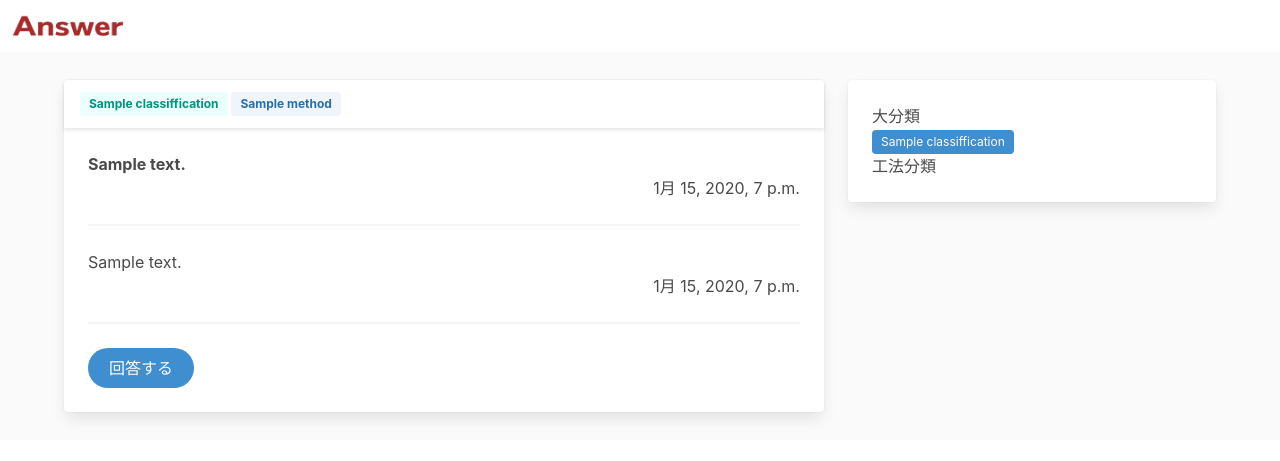
After one commit to tomioka-k/tajima_answer, a Django app: page /answer/ in a window 1280 px wide. The commit adds this page. Shown: the top 461 px of the page. Run offline with Django 3.2, Linux system fonts and the light colour scheme; tables that the repository leaves empty hold one stand-in row (values such as "Sample post"); some libraries are stand-ins or nearby versions.

Commit message:
index.htmlにquestion情報を追加 #7

```diff
--- /dev/null
+++ b/answer/apps.py
@@ -0,0 +1,6 @@
+from django.apps import AppConfig
+
+
+class AnswerConfig(AppConfig):
+    default_auto_field = 'django.db.models.BigAutoField'
+    name = 'answer'
--- /dev/null
+++ b/answer/models.py
@@ -0,0 +1,68 @@
+from django.db import models
+from django.utils import timezone
+from mdeditor.fields import MDTextField
+
+from accounts.models import User
+
+
+class Classiffication(models.Model):
+    """"""
+    name = models.CharField(verbose_name='分類名', max_length=255, unique=True,)
+    order = models.IntegerField(verbose_name='並び順', unique=True)
+    created_at = models.DateField(verbose_name='作成日', default=timezone.now)
+    updated_at = models.DateField(verbose_name="更新日", auto_now=True)
+
+    class Meta:
+        ordering = ['order', ]
+
+    def __str__(self):
+        return self.name
+
+
+class Method(models.Model):
+    """"""
+    name = models.CharField(verbose_name='工法名名', max_length=255, unique=True,)
+    order = models.IntegerField(verbose_name='並び順', unique=True)
+    created_at = models.DateField(verbose_name='作成日', default=timezone.now)
+    updated_at = models.DateField(verbose_name="更新日", auto_now=True)
+
+    class Meta:
+        ordering = ['order', ]
+
+    def __str__(self):
+        return self.name
+
+
+class Question(models.Model):
+    """"""
+    classiffication = models.ForeignKey(
+        Classiffication, on_delete=models.CASCADE)
+    method = models.ForeignKey(Method, on_delete=models.CASCADE)
+    content = MDTextField(verbose_name='質問内容')
+    user = models.ForeignKey(User, on_delete=models.CASCADE)
+    created_at = models.DateTimeField(verbose_name="作成日", default=timezone.now)
+    updated_at = models.DateTimeField(verbose_name="更新日", auto_now=True)
+    resolve = models.BooleanField(default=False)
+
+    class Meta:
+        ordering = ['-updated_at']
+
+    def __str__(self):
+        return self.content
+
+
+class Reply(models.Model):
+    """"""
+    question = models.ForeignKey(
+        Question, related_name='replies', on_delete=models.CASCADE)
+    content = MDTextField(verbose_name='回答内容')
+    user = models.ForeignKey(User, on_delete=models.CASCADE)
+    created_at = models.DateTimeField(verbose_name="作成日", default=timezone.now)
+    updated_at = models.DateTimeField(verbose_name="更新日", auto_now=True)
+    is_best_answer = models.BooleanField(default=False)
+
+    class Meta:
+        ordering = ['created_at']
+
+    def __str__(self):
+        return self.content
--- /dev/null
+++ b/answer/tests.py
@@ -0,0 +1,3 @@
+from django.test import TestCase
+
+# Create your tests here.
--- /dev/null
+++ b/answer/urls.py
@@ -0,0 +1,9 @@
+from django.conf.urls import include
+from django.urls import path
+from .views import IndexView
+
+app_name = 'answer'
+urlpatterns = [
+    path('', IndexView.as_view(), name='index'),
+
+]
--- /dev/null
+++ b/answer/views.py
@@ -0,0 +1,20 @@
+from django.shortcuts import render
+from django.contrib.auth.decorators import login_required
+from django.views import generic
+from .models import Classiffication, Question
+
+
+class IndexView(generic.ListView):
+    model = Question
+    template_name = 'answer/index.html'
+    paginate_by = 20
+
+    def get_context_data(self, **kwargs):
+        context = super().get_context_data(**kwargs)
+        classiffication = Classiffication.objects.all()
+        context['classiffication'] = classiffication
+        return context
+
+# @login_required
+# def index(request):
+#     return render(request, 'index.html')
--- a/config/settings.py
+++ b/config/settings.py
@@ -43,7 +43,9 @@ INSTALLED_APPS = [
     'django.contrib.messages',
     'django.contrib.staticfiles',
     'accounts',
+    'answer',
     'social_django',
+    'mdeditor',
 ]
 
 MIDDLEWARE = [
@@ -143,6 +145,9 @@ USE_TZ = True
 STATIC_URL = '/static/'
 STATICFILES_DIRS = [os.path.join(BASE_DIR, 'static')]
 
+MEDIA_URL = '/media/'
+MEDIA_ROOT = 'media/'
+
 # Default primary key field type
 # https://docs.djangoproject.com/en/3.2/ref/settings/#default-auto-field
 
--- a/config/urls.py
+++ b/config/urls.py
@@ -7,11 +7,12 @@ from django.contrib.auth import views as auth_views
 from . import views
 
 urlpatterns = [
-    path('', views.index, name='index'),
+    path('answer/', include('answer.urls'), name='answer'),
     path('admin/', admin.site.urls),
     path('login/', auth_views.LoginView.as_view(), name='login'),
     path('logout/', auth_views.LogoutView.as_view(), name='logout'),
     path('auth/', include('social_django.urls', namespace='social')),
 ]
 
-urlpatterns += static(settings.STATIC_URL, document_root=settings.STATIC_ROOT)
+urlpatterns += static(settings.STATIC_URL, document_root=settings.STATIC_ROOT) + \
+    static(settings.MEDIA_URL, document_root=settings.MEDIA_ROOT)
--- a/static/css/style.css
+++ b/static/css/style.css
@@ -10,3 +10,11 @@ body {
   justify-content: center;
   align-items: center;
 }
+
+.main-question {
+  margin-top: 1rem;
+}
+
+.card-question {
+  margin-bottom: 1rem;
+}
--- /dev/null
+++ b/templates/answer/index.html
@@ -0,0 +1,51 @@
+{% extends 'base.html' %}
+
+{% block title %} top {% endblock %}
+
+{% block content %}
+
+<div class="columns main-question">
+    <div class="column is-two-thirds">
+        {% for object in object_list %}
+
+        <div class="card card-question">
+            <div class="card-header">
+                <div class="card-header-title">
+                    <span class="tag is-primary is-light">{{ object.classiffication }}</span>&nbsp;
+                    <span class="tag is-info is-light">{{ object.method }}</span>
+                </div>
+            </div>
+            <div class="card-content">
+                <div class="content">
+                    <b>{{ object.content }}</b>
+                    <p class="has-text-right">{{ object.created_at }}</p>
+                </div>
+                <hr>
+                {% for reply in object.replies.all %}
+                <div>
+                    <p>{{ reply }}</p>
+                    <p class="has-text-right">{{reply.created_at}}</p>
+
+                    <hr>
+                </div>
+
+                {% endfor %}
+                <a class="button is-info is-rounded" href="#">回答する</a>
+            </div>
+        </div>
+        {% endfor %}
+    </div>
+    <div class="column is-one-thirds category-column">
+        <div class="card">
+            <div class="card-content">
+                <h1>大分類</h1>
+                {% for class in classiffication.all %}
+                <span class="tag is-info">{{ class }}</span>&nbsp;
+                {% endfor %}
+                <h1>工法分類</h1>
+            </div>
+        </div>
+    </div>
+</div>
+
+{% endblock %}
--- a/templates/header.html
+++ b/templates/header.html
@@ -2,7 +2,7 @@
 
 <nav class="navbar" role="navigation" aria-label="main navigation">
     <div class="navbar-brand">
-      <a class="navbar-item" href="{% url 'index' %}">
+      <a class="navbar-item" href="{% url 'answer:index' %}">
         <img src="{% static 'image/Answer.png' %}" alt="Bulma: Free, open source, and modern CSS framework based on Flexbox" width="112" height="28">
       </a>
 
```
Also changed, not shown: answer/admin.py (added, +8 -0 lines), templates/index.html (deleted, +0 -12 lines), answer/__init__.py (added), answer/migrations/0001_initial.py (added), answer/migrations/__init__.py (added).
